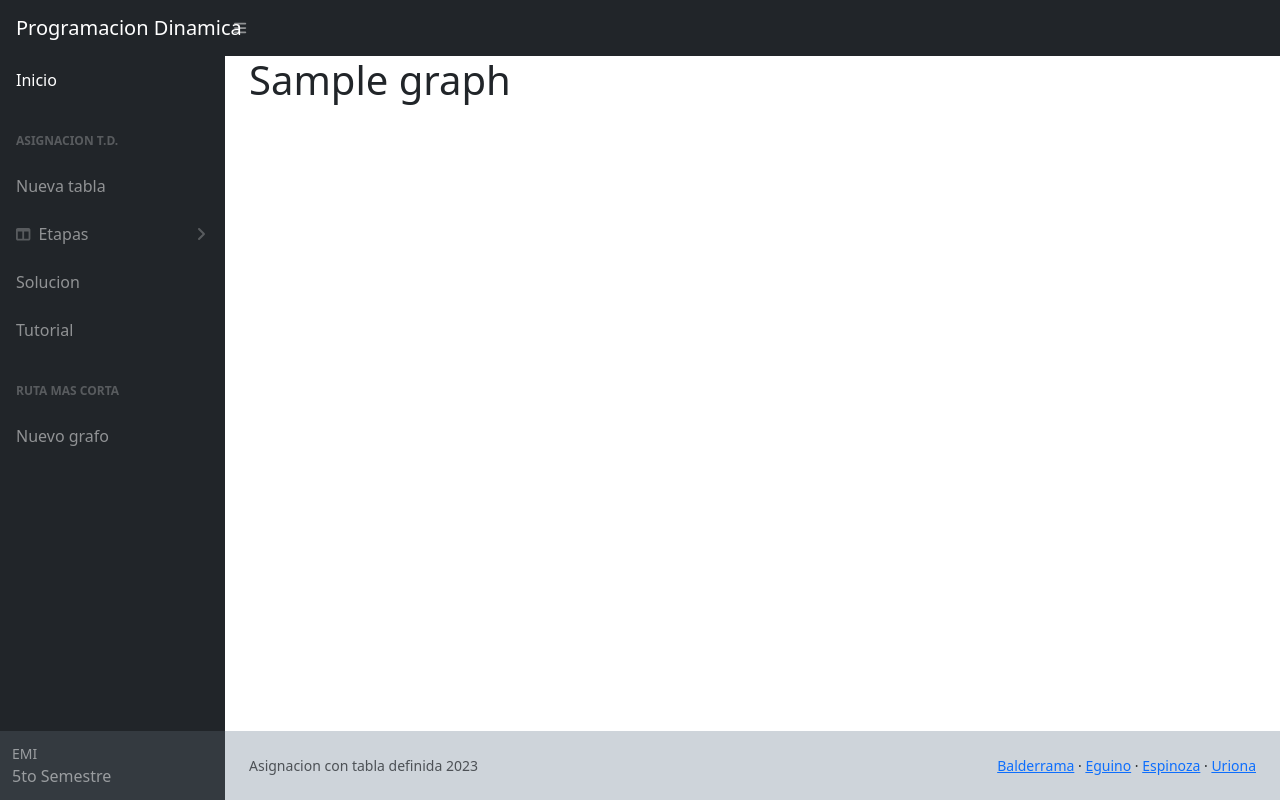
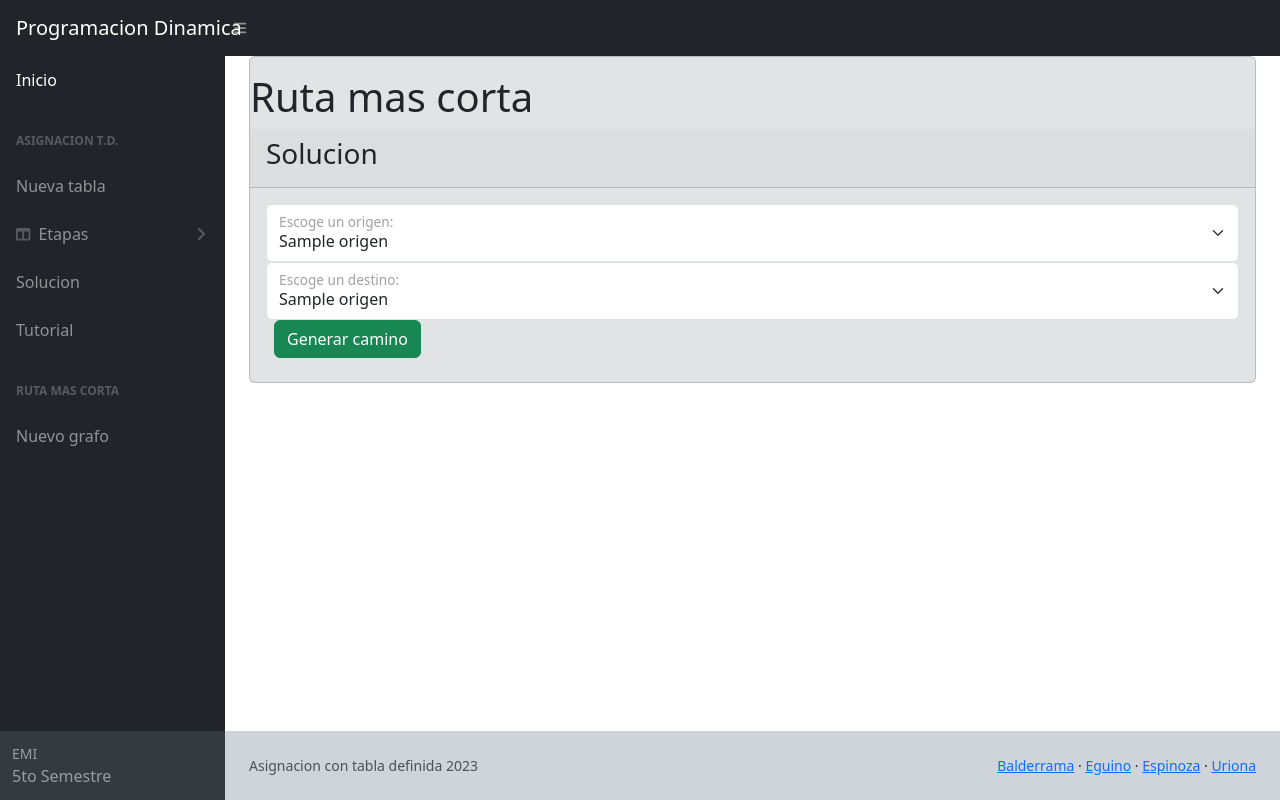
Before and after one commit to HeraldOfCalamity/DynamicProgramming-Assignment, a Flask app: template app/templates/graph_solution.html in a window 1280 px wide. Run offline with Flask 3, Linux system fonts and the light colour scheme; the template is opened without the code that fills it: most values are stand-ins (such as "Sample title", 1, 10 or a date in 2020); some libraries are stand-ins or nearby versions.

Commit message:
JOIGHLOIHWGLWLIUHLIG hijo de puta view extra feo

```diff
--- a/app/app.py
+++ b/app/app.py
@@ -136,9 +136,10 @@ def setCookie():
         resp.set_cookie('asig', json.dumps(toCookie))
         return resp
 
+graph = {}
 @app.route('/graph/sol', methods=["POST"])
 def get_graph_sol():
-    graph = {}
+
 
     nud_nodes = int(request.form.get('nud_nodes'))
     for i in range(1, nud_nodes+1):
@@ -149,6 +150,14 @@ def get_graph_sol():
         graph[i] = {'name':request.form.get(f'desde_{i}'), 'sig':dests, 'weights':weights}
     return render_template('graph_solution.html', graph=graph)
     # return nud_nodes
+
+@app.route('/graph/sol/shortestpath', methods=["POST"])
+def get_or_dest():
+    origen = request.form.get('origen')
+    destino = request.form.get('destino')
+    print(origen)
+    print(destino)
+    return render_template('putamierda.html', costominimo=3, caminocorto=[1, 2, 5] ,graph=graph)
 
 @app.route('/data/etapas/<int:id>')
 def getEtapas(id):
--- a/app/templates/graph_solution.html
+++ b/app/templates/graph_solution.html
@@ -1,5 +1,35 @@
 {% extends './layout.html' %}
 {% block body %}
-<h1>{{ graph }}</h1>
+<div class="card mb-4 bg-secondary-subtle">
+    <h1 class="mt-3">Ruta mas corta</h1>
+    <div class="card-header">
+        <h3>Solucion</h3>
+    </div>
+    <div class="card-body">
+        <form action="{{url_for('get_or_dest')}}" method="POST">
+            <div class="form-floating">
+                <select class="form-select" name="origen" aria-label="Floating label select example">
+                  {% for origen in graph %}
+                  <option value="{{origen}}">{{graph[origen]["name"]}}</option>
+                  {% endfor %}
+                </select>
+                <label for="origen">Escoge un origen:</label>
+            </div>
+            <div class="form-floating">
+                <select class="form-select" name="destino" aria-label="Floating label select example">
+                  {% for origen in graph %}
+                  <option value="{{origen}}">{{graph[origen]["name"]}}</option>
+                  {% endfor %}
+                </select>
+                <label for="origen">Escoge un destino:</label>
+            </div>
+            <input class="btn btn-success mb-2 mx-2" id="btn_submit" type="submit" value="Generar camino">
+        </form>
+
+    </div>
+</div>
 
 {% endblock %}
+{% block script %}
+
+{% endblock %}
--- /dev/null
+++ b/app/templates/putamierda.html
@@ -0,0 +1,6 @@
+{% extends './layout.html' %}
+{% block body %}
+<!-- <img src="" alt=""> -->
+<input type="text" class="form-control form-control-lg" value="{{costominimo}}" readonly>
+<input type="text" class="form-control form-control-lg" value="{{caminocorto}}" readonly>
+{% endblock %}
```
